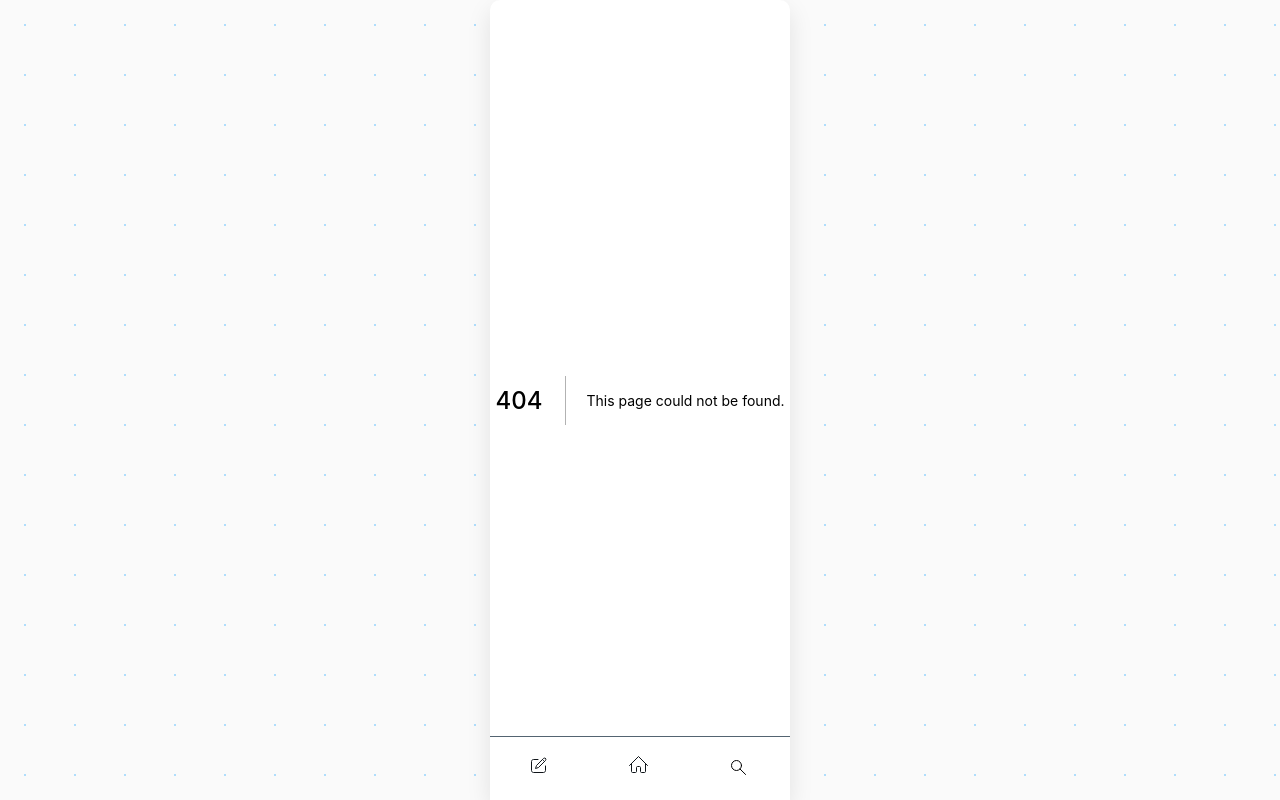
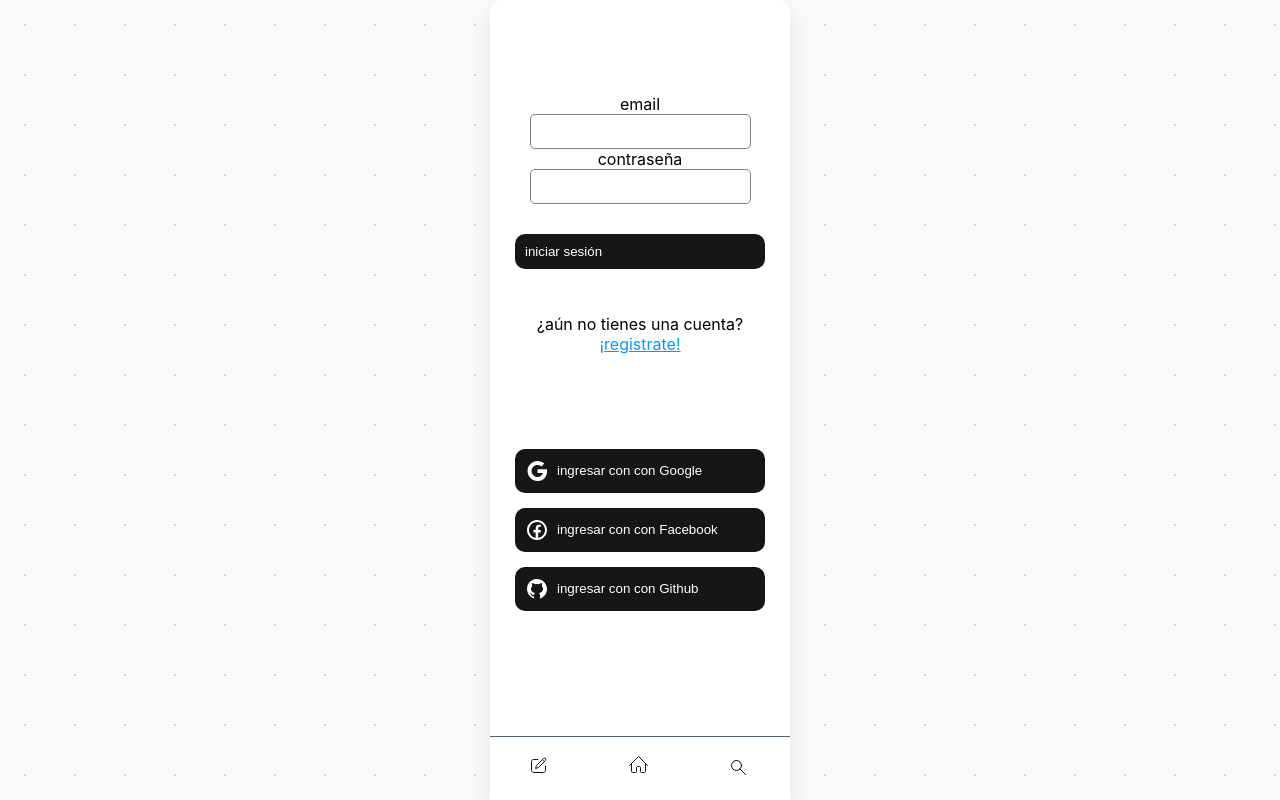
Before and after one commit to fernandezAlan/NEXTtweet, a Next.js app: page /login in a window 1280 px wide. Before the commit this address had no page. Built offline with nearby package versions, Linux system fonts and the light colour scheme.

Commit message:
add login and register view

```diff
--- a/components/Button/index.js
+++ b/components/Button/index.js
@@ -1,6 +1,17 @@
 import { colors } from "../../styles/theme";
 
-export default function Button({ disabled, children, onClick }) {
+export default function Button({
+  disabled,
+  children,
+  onClick,
+  color,
+  size = "M",
+}) {
+  const SIZES = {
+    S: "75px",
+    M: "100px",
+    L: "250px",
+  };
   return (
     <>
       <button onClick={onClick} disabled={disabled}>
@@ -10,12 +21,15 @@ export default function Button({ disabled, children, onClick }) {
         button {
           display: flex;
           align-items: center;
-          background-color: ${colors.black};
+          background-color: ${color};
           color: ${colors.white};
-          border-radius: 15px;
+          border-radius: 10px;
           padding: 10px;
           cursor: pointer;
-          border: solid 1px #000;
+          border: 0px;
+          width: ${SIZES[size]};
+          text-align: center;
+          margin-bottom: 15px;
         }
         button > :global(svg) {
           margin-right: 8px;
--- /dev/null
+++ b/components/Form/index.js
@@ -0,0 +1,115 @@
+import { useState } from "react";
+import Button from "../Button";
+import { colors } from "../../styles/theme";
+import Link from "next/link";
+
+export default function Form({ submitFunction, type }) {
+  const BUTTON_SIZE = {
+    REGISTER: "S",
+    LOGIN: "M",
+  };
+  const BUTTON_LABEL = {
+    REGISTER: "registrate",
+    LOGIN: "iniciar sesión",
+  };
+  const REDIRECT_URL = {
+    REGISTER: "/login",
+    LOGIN: "/register",
+  };
+  const REDIRECT_LABEL = {
+    REGISTER: "¿ya tienes cuenta?",
+    LOGIN: "¿aún no tienes una cuenta?",
+  };
+  const LINK_LABEL = {
+    REGISTER: "¡inicia sesion!",
+    LOGIN: "¡registrate!",
+  };
+  const [email, setEmail] = useState("");
+  const [password, setPassword] = useState("");
+  const [error, setError] = useState(false);
+  const [loading, setloading] = useState(false);
+
+  const handleChangeEmail = (event) => {
+    setEmail(event.target.value);
+  };
+  const handleChangePassword = (event) => {
+    setPassword(event.target.value);
+  };
+  const handleSubmit = (event) => {
+    setloading(true);
+    event.preventDefault();
+    submitFunction({ email, password })
+      .then((result) => {
+        setError(false);
+        setloading(false);
+        console.log("result", result);
+      })
+      .catch((error) => {
+        console.log("error", error);
+        setError(true);
+        setloading(false);
+      });
+  };
+  return (
+    <>
+      <form onSubmit={handleSubmit}>
+        <label htmlFor="email">email</label>
+        <input
+          type="email"
+          id="email"
+          value={email}
+          onChange={handleChangeEmail}
+        />
+        <label htmlFor="password">contraseña</label>
+        <input
+          type="password"
+          id="password"
+          value={password}
+          onChange={handleChangePassword}
+        />
+        <div>
+          <Button
+            color={colors.primary}
+            size={BUTTON_SIZE[type]}
+            disabled={loading}
+          >
+            {BUTTON_LABEL[type]}
+          </Button>
+        </div>
+        <span>{REDIRECT_LABEL[type]}</span>
+        <Link href={REDIRECT_URL[type]}>
+          <a>{LINK_LABEL[type]}</a>
+        </Link>
+      </form>
+      {error && type === "LOGIN" ? (
+        <span className="error_message">
+          ¡el email o contraseña introducidos no coinciden! vuelve a intentar o
+          registrate por favor
+        </span>
+      ) : null}
+      <style jsx>{`
+        .error_message {
+          color: red;
+          padding: 15px;
+        }
+        a {
+          color: ${colors.primary};
+        }
+        div {
+          margin: 30px;
+        }
+        input {
+          height: 35px;
+          border-radius: 5px;
+          border: solid 1px ${error ? "red" : "gray"};
+        }
+        form {
+          display: flex;
+          flex-direction: column;
+          width: 70%;
+          align-items: center;
+        }
+      `}</style>
+    </>
+  );
+}
--- /dev/null
+++ b/components/Icon/FacebookIcon.js
@@ -0,0 +1,7 @@
+export default function FacebookIcon(props) {
+  return (
+    <svg xmlns="http://www.w3.org/2000/svg" width={24} height={24} {...props}>
+      <path d="M 12 2 C 6.4889971 2 2 6.4889971 2 12 C 2 17.511003 6.4889971 22 12 22 C 17.511003 22 22 17.511003 22 12 C 22 6.4889971 17.511003 2 12 2 z M 12 4 C 16.430123 4 20 7.5698774 20 12 C 20 16.014467 17.065322 19.313017 13.21875 19.898438 L 13.21875 14.384766 L 15.546875 14.384766 L 15.912109 12.019531 L 13.21875 12.019531 L 13.21875 10.726562 C 13.21875 9.7435625 13.538984 8.8710938 14.458984 8.8710938 L 15.935547 8.8710938 L 15.935547 6.8066406 C 15.675547 6.7716406 15.126844 6.6953125 14.089844 6.6953125 C 11.923844 6.6953125 10.654297 7.8393125 10.654297 10.445312 L 10.654297 12.019531 L 8.4277344 12.019531 L 8.4277344 14.384766 L 10.654297 14.384766 L 10.654297 19.878906 C 6.8702905 19.240845 4 15.970237 4 12 C 4 7.5698774 7.5698774 4 12 4 z" />
+    </svg>
+  );
+}
--- /dev/null
+++ b/components/Icon/GoogleIcon.js
@@ -0,0 +1,7 @@
+export default function FacebookIcon(props) {
+  return (
+    <svg xmlns="http://www.w3.org/2000/svg" width={24} height={24} {...props}>
+      <path d="M12.545,10.239v3.821h5.445c-0.712,2.315-2.647,3.972-5.445,3.972c-3.332,0-6.033-2.701-6.033-6.032 s2.701-6.032,6.033-6.032c1.498,0,2.866,0.549,3.921,1.453l2.814-2.814C17.503,2.988,15.139,2,12.545,2 C7.021,2,2.543,6.477,2.543,12s4.478,10,10.002,10c8.396,0,10.249-7.85,9.426-11.748L12.545,10.239z" />
+    </svg>
+  );
+}
--- /dev/null
+++ b/components/ProvidersLoginContainer/index.js
@@ -0,0 +1,42 @@
+import Button from "../Button/index";
+import { colors } from "../../styles/theme";
+import FacebookIcon from "../Icon/FacebookIcon";
+import GoogleIcon from "../Icon/GoogleIcon";
+import GithubIcon from "../Icon/GithubIcon";
+import {
+  loginWithProvider,
+  googleProvider,
+  githubProvider,
+  facebookProvider,
+} from "../../firebase/client/auth";
+
+export default function ProvidersLoginCotainer() {
+  return (
+    <>
+      <Button
+        color={colors.googleColor}
+        size={"L"}
+        onClick={() => loginWithProvider(googleProvider)}
+      >
+        <GoogleIcon fill={"white"} />
+        ingresar con con Google
+      </Button>
+      <Button
+        color={colors.facebookColor}
+        size={"L"}
+        onClick={() => loginWithProvider(facebookProvider)}
+      >
+        <FacebookIcon fill={"white"} />
+        ingresar con con Facebook
+      </Button>
+      <Button
+        color={colors.githubColor}
+        size={"L"}
+        onClick={() => loginWithProvider(githubProvider)}
+      >
+        <GithubIcon fill={"white"} />
+        ingresar con con Github
+      </Button>
+    </>
+  );
+}
--- /dev/null
+++ b/firebase/client/auth.js
@@ -0,0 +1,37 @@
+import { app } from "./client";
+import {
+  getAuth,
+  createUserWithEmailAndPassword,
+  signInWithEmailAndPassword,
+  GoogleAuthProvider,
+  GithubAuthProvider,
+  FacebookAuthProvider,
+  signInWithPopup,
+} from "firebase/auth";
+
+// -------PROVIDERS------------ //
+export const googleProvider = new GoogleAuthProvider();
+export const githubProvider = new GithubAuthProvider();
+export const facebookProvider = new FacebookAuthProvider();
+
+// ------AUTH OBJECT---------- //
+const auth = getAuth(app);
+
+// -----AUTH FUNCTIONS-------- //
+export const createUser = async ({ email, password }) => {
+  return createUserWithEmailAndPassword(auth, email, password);
+};
+
+export const logIn = ({ email, password }) => {
+  return signInWithEmailAndPassword(auth, email, password);
+};
+
+export const loginWithProvider = async (provider) => {
+  try {
+    await signInWithPopup(auth, provider);
+  } catch (error) {}
+};
+
+export const signOut = () => {
+  auth.signOut();
+};
--- /dev/null
+++ b/pages/login/index.js
@@ -0,0 +1,24 @@
+import ProvidersLoginCotainer from "../../components/ProvidersLoginContainer";
+import Form from "../../components/Form";
+import { logIn } from "../../firebase/client/auth";
+export default function register() {
+  return (
+    <>
+      <section>
+        <Form type={"LOGIN"} submitFunction={logIn} />
+        <div>
+          <ProvidersLoginCotainer />
+        </div>
+      </section>
+      <style jsx>{`
+        section {
+          height: 90vh;
+          display: flex;
+          align-items: center;
+          flex-direction: column;
+          justify-content: space-evenly;
+        }
+      `}</style>
+    </>
+  );
+}
--- a/pages/user/[userId]/index.js
+++ b/pages/user/[userId]/index.js
@@ -8,7 +8,7 @@ import {
   getTweetsByUserId,
   getUserById,
 } from "../../../firebase/admin/querys/tweetsQuerys";
-
+import { signOut } from "../../../firebase/client/auth";
 export default function Profile({ tweets, user }) {
   return (
     <>
@@ -20,6 +20,7 @@ export default function Profile({ tweets, user }) {
           <strong>Alan Fernandez</strong>
           <span>{`${tweets.length} tweets`}</span>
         </div>
+        <button onClick={signOut}>salir</button>
       </header>
       <Banner />
       <div className="avatar_container">
--- a/styles/theme.js
+++ b/styles/theme.js
@@ -16,4 +16,7 @@ export const colors = {
   like: "rgb(249, 24, 128)",
   comend: "rgb(29, 155, 240)",
   share: "rgb(0, 186, 124)",
+  facebookColor: "#4267B2",
+  googleColor: "#DB4437",
+  githubColor: "#171515",
 };
```
Also changed, not shown: pages/register/index.js (added, +24 -0 lines).
